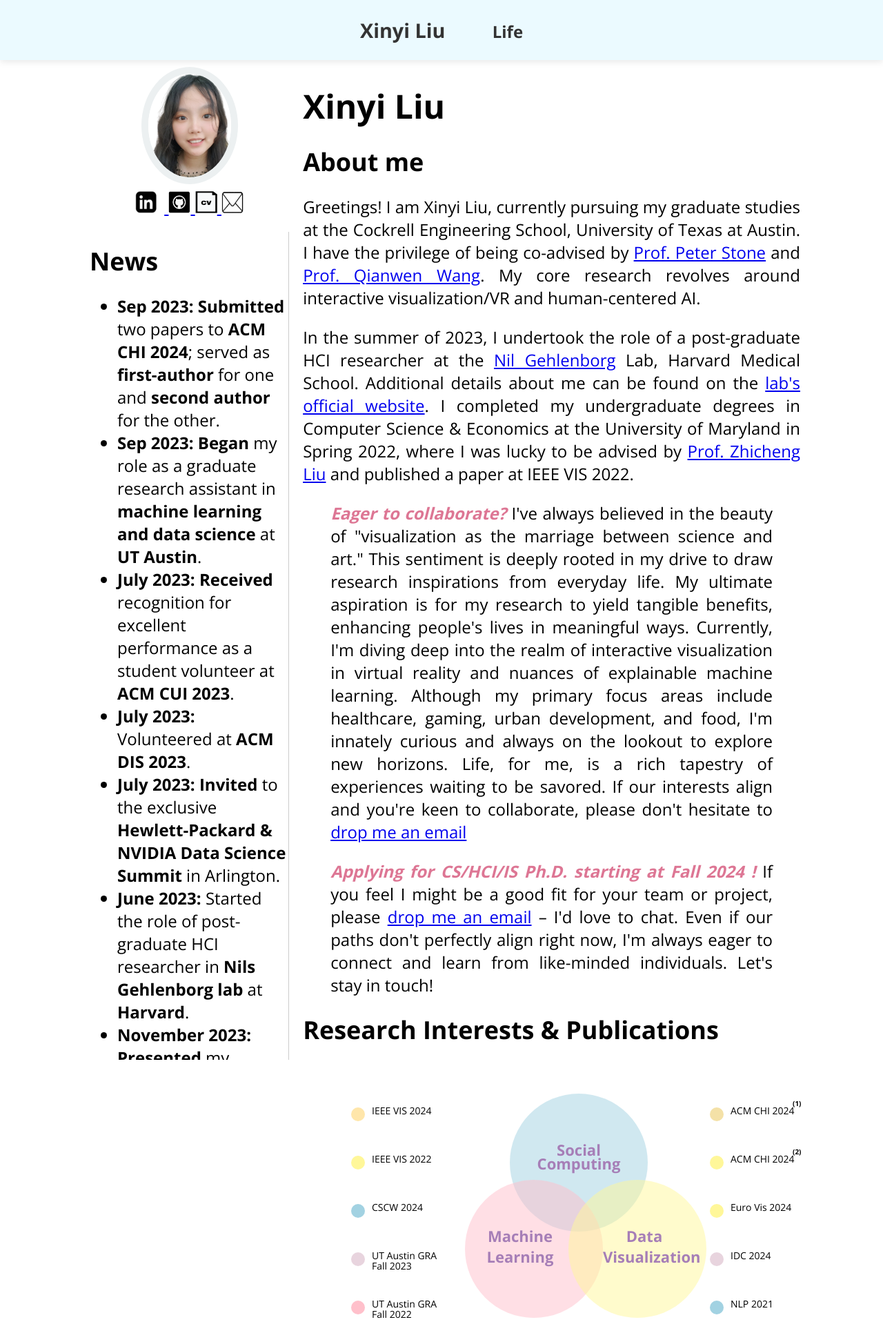
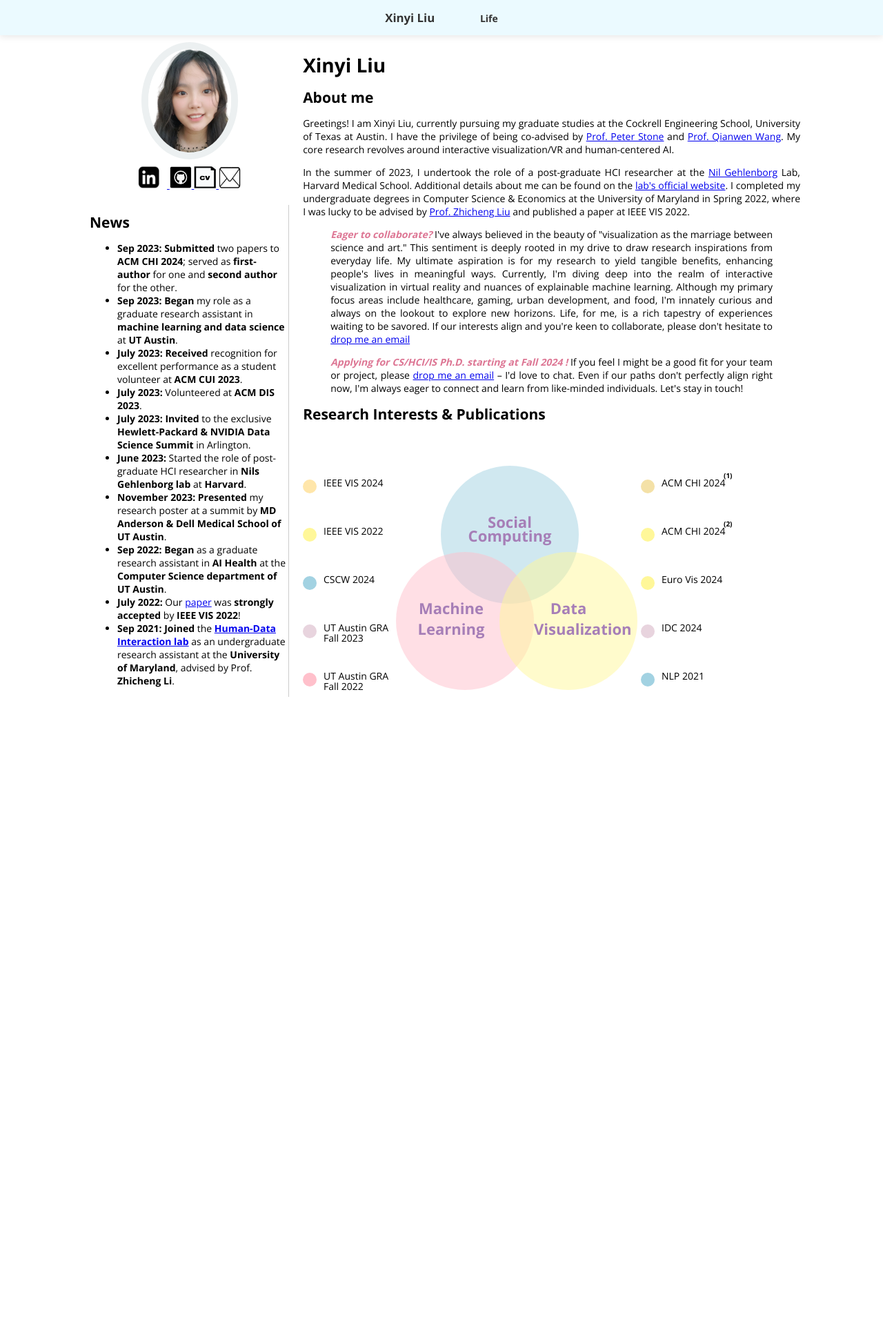
Before and after one commit to xliu1217/xliu1217.github.io, a Jekyll site: the page built from index.markdown, in a window 1280 px wide. Shown: the whole page at 69% size. Built offline with Jekyll 4.4.1, drawn with Linux system fonts in a browser that asks for light colours; after the commit the page ends 1035 px from its top, so only the background shows below that.

Commit message:
change template

```diff
--- a/_includes/about-me.html
+++ b/_includes/about-me.html
@@ -49,24 +49,24 @@
 
 
         <!-- Social Computing (blue) -->
-        <circle cx="400" cy="150" r="100" fill="#a2d2e2" fill-opacity="0.5" />
-        <text x="400" y="140" font-family="Open Sans, sans-serif" font-size="22" fill="#a67eb7"
+        <circle cx="300" cy="150" r="100" fill="#a2d2e2" fill-opacity="0.5" />
+        <text x="300" y="140" font-family="Open Sans, sans-serif" font-size="22" fill="#a67eb7"
             text-anchor="middle" font-weight="bold">Social</text>
-        <text x="400" y="160" font-family="Open Sans, sans-serif" font-size="22" fill="#a67eb7"
+        <text x="300" y="160" font-family="Open Sans, sans-serif" font-size="22" fill="#a67eb7"
             text-anchor="middle" font-weight="bold">Computing</text>
 
         <!-- Machine Learning (pink) -->
-        <circle cx="335" cy="275" r="100" fill="pink" fill-opacity="0.5" />
-        <text x="315" y="265" font-family="Open Sans, sans-serif" font-size="22" fill="#a67eb7"
+        <circle cx="235" cy="275" r="100" fill="pink" fill-opacity="0.5" />
+        <text x="215" y="265" font-family="Open Sans, sans-serif" font-size="22" fill="#a67eb7"
             text-anchor="middle" font-weight="bold">Machine</text>
-        <text x="315" y="295" font-family="Open Sans, sans-serif" font-size="22" fill="#a67eb7"
+        <text x="215" y="295" font-family="Open Sans, sans-serif" font-size="22" fill="#a67eb7"
             text-anchor="middle" font-weight="bold">Learning</text>
 
         <!-- Data Visualization (yellow) -->
-        <circle cx="485" cy="275" r="100" fill="#fff799" fill-opacity="0.5" />
-        <text x="495" y="265" font-family="Open Sans, sans-serif" font-size="22" fill="#a67eb7"
+        <circle cx="385" cy="275" r="100" fill="#fff799" fill-opacity="0.5" />
+        <text x="385" y="265" font-family="Open Sans, sans-serif" font-size="22" fill="#a67eb7"
             text-anchor="middle" font-weight="bold">Data</text>
-        <text x="435" y="295" font-family="Open Sans, sans-serif" font-size="22" fill="#a67eb7"
+        <text x="335" y="295" font-family="Open Sans, sans-serif" font-size="22" fill="#a67eb7"
             font-weight="bold">Visualization</text>
 
 
@@ -74,47 +74,47 @@
 
         <!-- Project Names with colored circles -->
         <!-- IEEE VIS 2024 -->
-        <circle cx="80" cy="80" r="10" fill="#ffe6aa" />
-        <text x="100" y="80" font-family="Open Sans, sans-serif" font-size="14">IEEE VIS 2024</text>
+        <circle cx="10" cy="80" r="10" fill="#ffe6aa" />
+        <text x="30" y="80" font-family="Open Sans, sans-serif" font-size="14">IEEE VIS 2024</text>
 
         <!-- IEEE VIS 2022 -->
-        <circle cx="80" cy="150" r="10" fill="#fff799" />
-        <text x="100" y="150" font-family="Open Sans, sans-serif" font-size="14">IEEE VIS 2022</text>
+        <circle cx="10" cy="150" r="10" fill="#fff799" />
+        <text x="30" y="150" font-family="Open Sans, sans-serif" font-size="14">IEEE VIS 2022</text>
 
         <!-- CSCW 2024 -->
-        <circle cx="80" cy="220" r="10" fill="#a2d2e2" />
-        <text x="100" y="220" font-family="Open Sans, sans-serif" font-size="14">CSCW 2024</text>
+        <circle cx="10" cy="220" r="10" fill="#a2d2e2" />
+        <text x="30" y="220" font-family="Open Sans, sans-serif" font-size="14">CSCW 2024</text>
 
         <!-- UT Austin GRA Fall 2023 -->
-        <circle cx="80" cy="290" r="10" fill="#e8d4de" />
-        <text x="100" y="290" font-family="Open Sans, sans-serif" font-size="14">UT Austin GRA</text>
-        <text x="100" y="305" font-family="Open Sans, sans-serif" font-size="14">Fall 2023</text>
+        <circle cx="10" cy="290" r="10" fill="#e8d4de" />
+        <text x="30" y="290" font-family="Open Sans, sans-serif" font-size="14">UT Austin GRA</text>
+        <text x="30" y="305" font-family="Open Sans, sans-serif" font-size="14">Fall 2023</text>
 
         <!-- UT Austin GRA Fall 2022 -->
-        <circle cx="80" cy="360" r="10" fill="pink" />
-        <text x="100" y="360" font-family="Open Sans, sans-serif" font-size="14">UT Austin GRA</text>
-        <text x="100" y="375" font-family="Open Sans, sans-serif" font-size="14">Fall 2022</text>
+        <circle cx="10" cy="360" r="10" fill="pink" />
+        <text x="30" y="360" font-family="Open Sans, sans-serif" font-size="14">UT Austin GRA</text>
+        <text x="30" y="375" font-family="Open Sans, sans-serif" font-size="14">Fall 2022</text>
         <!-- ACM CHI 2024 (1)-->
-        <circle cx="600" cy="80" r="10" fill="#f4e1a7" />
-        <text x="620" y="80" font-family="Open Sans, sans-serif" font-size="14">ACM CHI 2024</text>
-        <text x="710" y="68" font-family="Open Sans, sans-serif" font-size="10" font-weight="bold">(1)</text>
+        <circle cx="500" cy="80" r="10" fill="#f4e1a7" />
+        <text x="520" y="80" font-family="Open Sans, sans-serif" font-size="14">ACM CHI 2024</text>
+        <text x="610" y="68" font-family="Open Sans, sans-serif" font-size="10" font-weight="bold">(1)</text>
 
         <!-- ACM CHI 2024 (2)-->
-        <circle cx="600" cy="150" r="10" fill="#fff799" />
-        <text x="620" y="150" font-family="Open Sans, sans-serif" font-size="14">ACM CHI 2024</text>
-        <text x="710" y="138" font-family="Open Sans, sans-serif" font-size="10" font-weight="bold">(2)</text>
+        <circle cx="500" cy="150" r="10" fill="#fff799" />
+        <text x="520" y="150" font-family="Open Sans, sans-serif" font-size="14">ACM CHI 2024</text>
+        <text x="610" y="138" font-family="Open Sans, sans-serif" font-size="10" font-weight="bold">(2)</text>
 
         <!-- Euro Vis 2024-->
-        <circle cx="600" cy="220" r="10" fill="#fff799" />
-        <text x="620" y="220" font-family="Open Sans, sans-serif" font-size="14">Euro Vis 2024</text>
+        <circle cx="500" cy="220" r="10" fill="#fff799" />
+        <text x="520" y="220" font-family="Open Sans, sans-serif" font-size="14">Euro Vis 2024</text>
 
         <!-- IDC 2024-->
-        <circle cx="600" cy="290" r="10" fill="#e8d4de" />
-        <text x="620" y="290" font-family="Open Sans, sans-serif" font-size="14">IDC 2024</text>
+        <circle cx="500" cy="290" r="10" fill="#e8d4de" />
+        <text x="520" y="290" font-family="Open Sans, sans-serif" font-size="14">IDC 2024</text>
 
         <!-- NLP 2021-->
-        <circle cx="600" cy="360" r="10" fill="#a2d2e2" />
-        <text x="620" y="360" font-family="Open Sans, sans-serif" font-size="14">NLP 2021</text>
+        <circle cx="500" cy="360" r="10" fill="#a2d2e2" />
+        <text x="520" y="360" font-family="Open Sans, sans-serif" font-size="14">NLP 2021</text>
 
 
 
--- a/_includes/news.html
+++ b/_includes/news.html
@@ -24,7 +24,7 @@
     </div>
 </div>
 
-<section id="news-section" style="height: 1200px; overflow-y: auto; border-right: 1px solid #ccc;">
+<section id="news-section" style="height: auto; overflow-y: auto; border-right: 1px solid #ccc;">
     <h2>News</h2>
     <ul>
         <li><strong>Sep 2023:</strong> <strong>Submitted</strong> two papers to <strong>ACM CHI 2024</strong>; served as <strong>first-author</strong> for one and <strong>second author</strong> for the other.</li>
--- a/_layouts/two-column.html
+++ b/_layouts/two-column.html
@@ -13,10 +13,16 @@
         /* Global Styles */
         body {
             font-family: 'Open Sans', sans-serif;
-            font-size: 150%;
+            font-size: 14px;
             margin: 0;
             padding: 0;
         }
+
+        #news-section {
+        overflow-y: auto;
+        border-right: 1px solid #ccc;
+    }
+
 
         .venn-container {
             margin-left: auto;
@@ -35,13 +41,16 @@
 }
 
 
-        .news-container {
-            /* Set a maximum height for the news container */
-            max-height: calc(100vh - 20px); /* Adjust as needed */
-            overflow-y: auto;
-            border-right: 1px solid #ccc;
-            /* optional: to distinguish the scrollbar visually */
-        }
+
+.news-container {
+    background-color: red;
+}
+
+.about-me-container {
+    background-color: blue; /* This is just for visualization */
+}
+
+
 
 
 
@@ -52,6 +61,7 @@
             /* Explicitly set to row */
             justify-content: space-between;
             flex-wrap: nowrap;
+            align-items: flex-start;
             /* Prevent wrapping */
         }
 
@@ -65,6 +75,7 @@
             margin-left: 120px;
             display: flex;
             flex-direction: column;
+            overflow-y: hidden;  /* This line will hide the vertical scrollbar */
         }
 
 
@@ -94,14 +105,16 @@
 
         /* Responsive Breakpoint for smaller screens */
         @media (max-width: 768px) {
+    .left-column, .right-column {
+        width: 100%;
+        min-width: 0; /* Reset min-width for small screens */
+        order: 1; /* This is optional if they are already in order in your HTML, but just in case */
+    }
+    .right-column {
+        order: 2;
+    }
+}
 
-            .left-column,
-            .right-column {
-                width: 100%;
-                min-width: 0;
-                /* Reset min-width for small screens */
-            }
-        }
     </style>
 </head>
 
```
